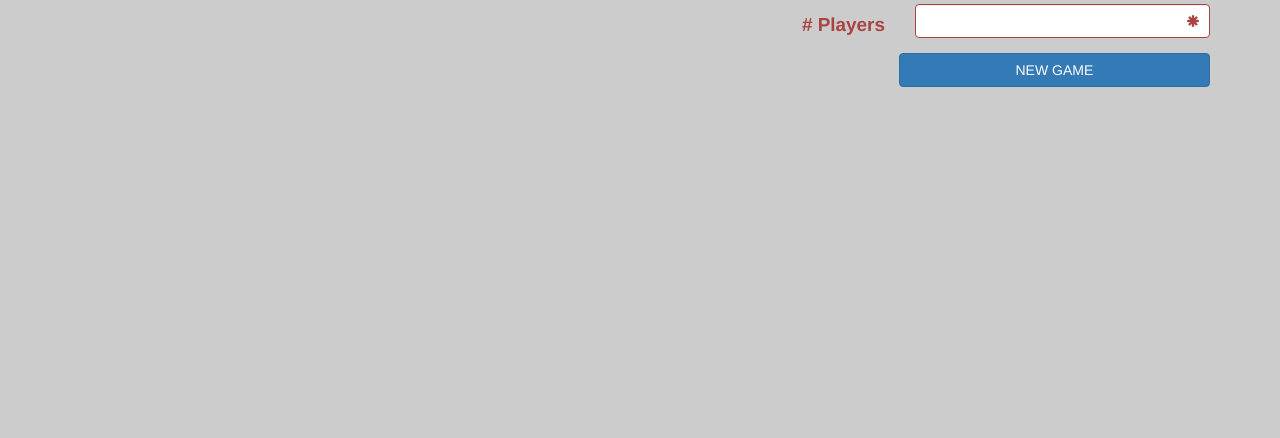
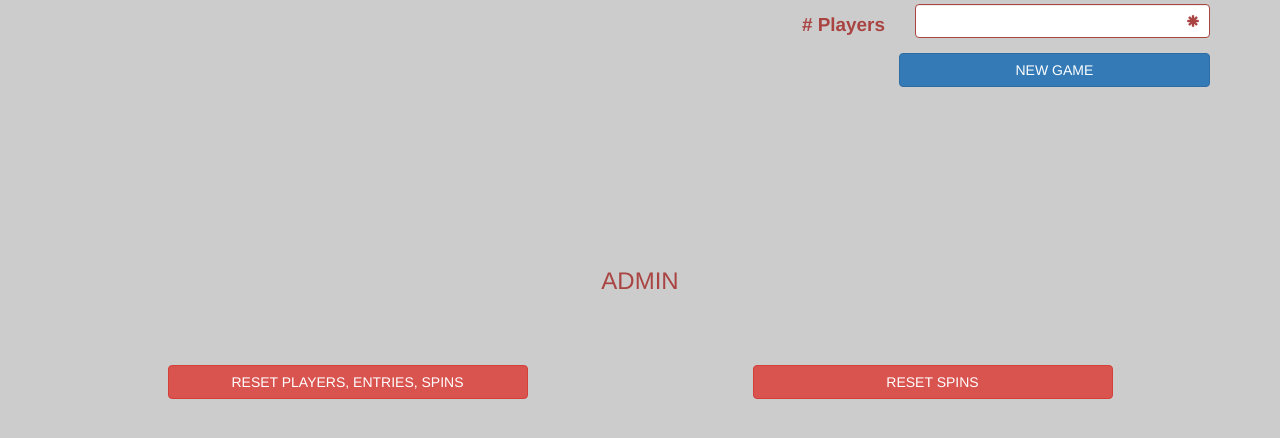
Before and after one commit to roguesignal/battleroyalewheel, a Flask app: page /config in a window 1280 px wide. Shown: the part 264-702 px from the top of the page. Run offline with Flask 2, Linux system fonts and the light colour scheme; tables that the repository leaves empty hold one stand-in row (values such as "Sample post"); some libraries are stand-ins or nearby versions.

Commit message:
added buttons for reset

```diff
--- a/templates/config.html
+++ b/templates/config.html
@@ -57,6 +57,23 @@
         </div>
     </div>
 </div>
+<br><br><br><br><br><br><br><br>
+<h3 class="alcenter text-danger">ADMIN</h3>
+<br><br><br>
+<div class="row">
+    <div class="col-sm-4 col-sm-offset-1">
+        <form class="form-horizontal" action="/reset" method="POST">
+        {{ ngf.csrf_token }}
+        <button class="btn btn-danger btn-block" type="submit" name="reset_players">RESET PLAYERS, ENTRIES, SPINS</button>
+        </form>
+    </div>
+    <div class="col-sm-4 col-sm-offset-2">
+        <form class="form-horizontal" action="/reset" method="POST">
+        {{ ngf.csrf_token }}
+        <button class="btn btn-danger btn-block" type="submit" name="reset_spins">RESET SPINS</button>
+        </form>
+    </div>
+</div>
 {% endblock %}
 {%- block internal_body_js %}
 <script>
```
